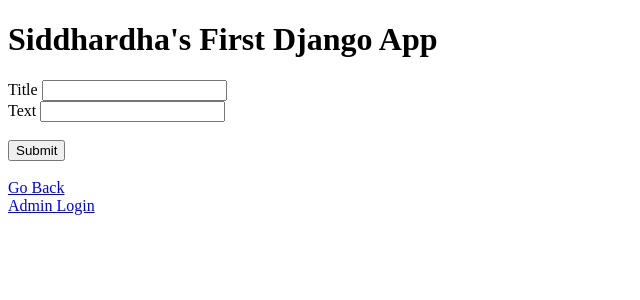
After one commit to setshaft/DjangoFirstApp, a Django app: page /posts/add in a window 1280 px wide. The commit adds this page. Shown: the top 300 px of the page, without its empty margins (0-640 px from the left). Run offline with Django 3.2, Linux system fonts and the light colour scheme.

Commit message:
Add functionality for adding posts from index page.

```diff
--- /dev/null
+++ b/DjangoFirstApp/templates/posts/add.html
@@ -0,0 +1,15 @@
+{% extends 'posts/layout.html' %}
+{% block content %}
+    <form action="add" method="post">
+        {% csrf_token %}
+        <label for="title">Title</label>
+        <input type="text" name="title" id="title"/>
+        <br>
+        <label for="body">Text</label>
+        <input type="text" name="body" id="body"/>
+        <br><br>
+        <input type="submit" value="Submit">
+    </form>
+    <br>
+    <a href="/">Go Back</a>
+{% endblock %}
--- a/DjangoFirstApp/templates/posts/index.html
+++ b/DjangoFirstApp/templates/posts/index.html
@@ -10,4 +10,5 @@
             </li>
         {% endfor %}
     </ul>
+    <a href="/posts/add">Add Post</a>
 {% endblock %}
--- a/DjangoFirstApp/urls.py
+++ b/DjangoFirstApp/urls.py
@@ -3,5 +3,6 @@
 
 urlpatterns = [
     url(r'^$', views.index, name='index'),
-    url(r'^details/(?P<id>\d+)/$', views.details, name='details')
+    url(r'^details/(?P<id>\d+)/$', views.details, name='details'),
+    url(r'^add', views.add, name='add')
 ];
--- a/DjangoFirstApp/views.py
+++ b/DjangoFirstApp/views.py
@@ -1,4 +1,4 @@
-from django.shortcuts import render
+from django.shortcuts import render, redirect
 from django.http import HttpResponse
 
 from .models import Posts
@@ -23,3 +23,16 @@
         'post': post
     }
     return render(request, 'posts/details.html', context)
+
+
+def add(request):
+    if (request.method == 'POST'):
+        title = request.POST['title']
+        body = request.POST['body']
+
+        post = Posts(title=title, body=body)
+        post.save()
+
+        return redirect('/posts')
+    else:
+        return render(request, 'posts/add.html')
```
